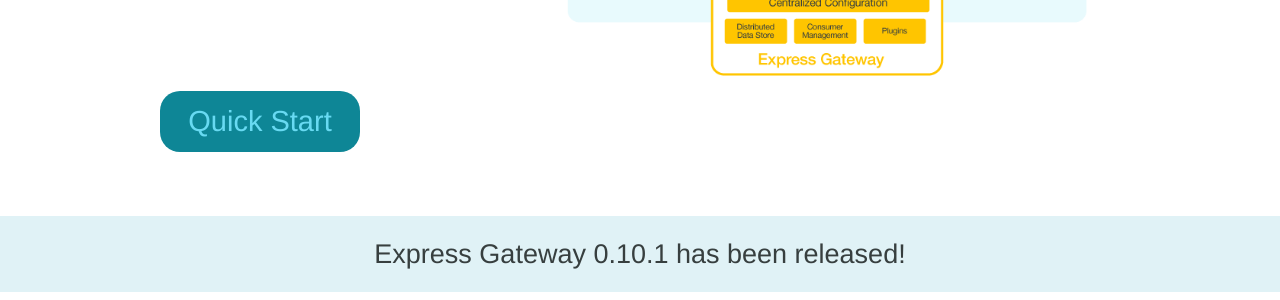
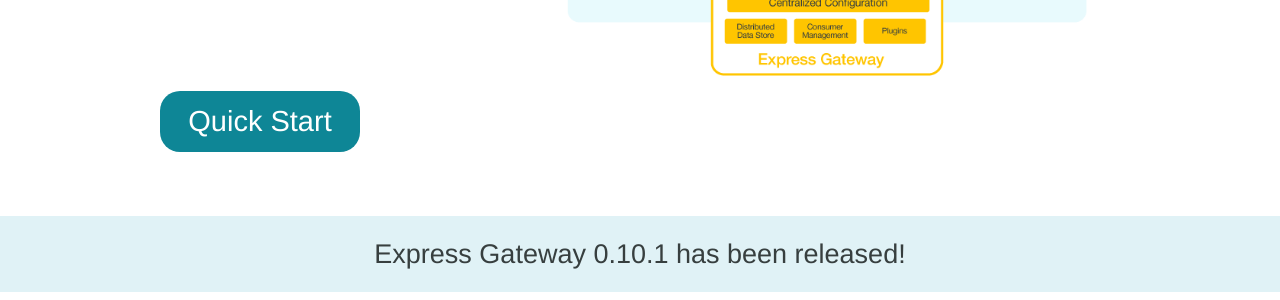
Before and after one commit to ExpressGateway/express-gateway.io, a Jekyll site: the page built from index.md, in a window 1280 px wide. Shown: the part 385-685 px from the top of the page. Built offline with Jekyll 4.4.1, drawn with Linux system fonts in a browser that asks for light colours; some web fonts are replaced.

Commit message:
make quick start button white text

```diff
--- a/_sass/_layout.scss
+++ b/_sass/_layout.scss
@@ -333,7 +333,7 @@
 
 .button-large {
   background-color: $color-secondary-dark;
-  color: $color-navigation;
+  color: $color-background;
   width: 200px;
   padding: 1rem 0;
   font-size: $font-size-29;
```
